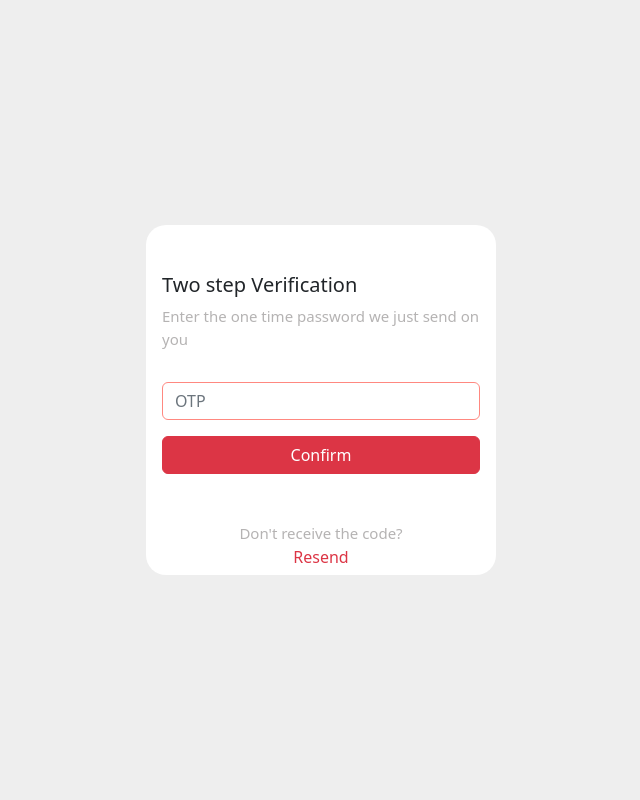
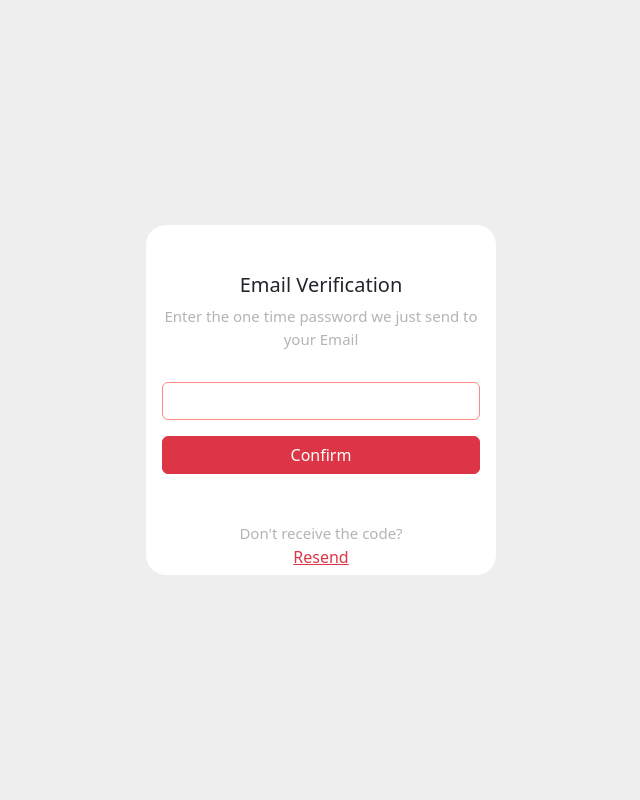
Before and after one commit to Rifat-BH/VentureVest, a Django app: page /otp/ in a window 1280 px wide. Shown: the whole page, without its empty margins (319-959 px from the left). Run offline with Django 4.2, Linux system fonts and the light colour scheme.

Commit message:
implement email verification for 2 step authentication

```diff
--- a/auths/views.py
+++ b/auths/views.py
@@ -7,6 +7,9 @@ from auths.models import Auts
 from .utils import send_otp
 from datetime import datetime
 import pyotp
+from django.conf import settings
+from django.core.mail import send_mail
+
 
 
 # Create your views here.
@@ -24,11 +27,13 @@ def login(request):
                 if data['catagory'] == 'investor' :
                     userid = int(data['id'])
                     cat = data['catagory']
-
+                    user_email = data['email']
+                    request.session['email']  = user_email
                     # url = "/investor/home/?id={}".format(userid)
                     send_otp(request)
                     request.session['id']  = userid
                     request.session['catagory']  = cat
+                    request.session['email']  = user_email
                     # url = "/investor/home/"  #....
                     return redirect('otp')
                     # return HttpResponseRedirect(url) #....
@@ -36,10 +41,12 @@ def login(request):
                 elif data['catagory'] == 'startup':
                     userid = int(data['id'])
                     cat = data['catagory']
-
+                    user_email = data['email']
+                    request.session['email']  = user_email
                     send_otp(request)
                     request.session['id']  = userid
                     request.session['catagory']  = cat
+
 
                     return redirect('otp')
                     # url = "/startup/home/" #....
@@ -48,10 +55,14 @@ def login(request):
                 elif data['catagory'] == 'admin':
                     userid = int(data['id'])
                     cat = data['catagory']
+                    user_email = data['email']
+                    request.session['email']  = user_email
 
                     send_otp(request)
                     request.session['id']  = userid
                     request.session['catagory']  = cat
+
+
                     return redirect('otp')
                     # url = "/adminControl/home/?user_id={}".format(userid) #....
                     # return HttpResponseRedirect(url) #....
@@ -91,6 +102,7 @@ def signup(request):
 
     return render(request, "signup.html")
 
+# make sure settings.py has email and pass to get otp
 def otp_view(request):
     error_message = None
     if request.method == 'POST':
@@ -137,4 +149,5 @@ def otp_view(request):
 
 def logout(request):
     del request.session['id']
+    del request.session['catagory']
     return render(request, "login.html")
--- a/template/otp.html
+++ b/template/otp.html
@@ -56,16 +56,17 @@
 
     <div class=" d-flex justify-content-center align-items-center container">
         <div class="card py-5 px-3 ">
-                <h5 class="">Two step Verification</h5>
-                <p class="mobile-text">Enter the one time password we just send on you </p>
+                <h5 class="text-center">Email Verification</h5>
+                <p class="mobile-text text-center">Enter the one time password we just send to your Email </p>
             <div class="  mt-3">
-                <input type="otp" name="otp" id="otp" placeholder="OTP" class="form-control" autofocus="">
+                <input type="otp" name="otp" id="otp" class="form-control text-center" autofocus="">
             </div>
             <input type="submit" class="btn btn-danger my-3 px-5" value="Confirm"><br>
 
             <div class="text-center mt-2">
                 <span class="d-block mobile-text">Don't receive the code?</span>
-                <span class="font-weight-bold text-danger cursor">Resend</span></div>
+                <a href="{% url 'login' %}" class="font-weight-bold text-danger cursor text-decoration: none ">Resend</div>
+                </a>
         </div>
     </div>
 
```
Also changed, not shown: Vest_venture/settings.py (+10 -0 lines), auths/utils.py (+19 -0 lines).
